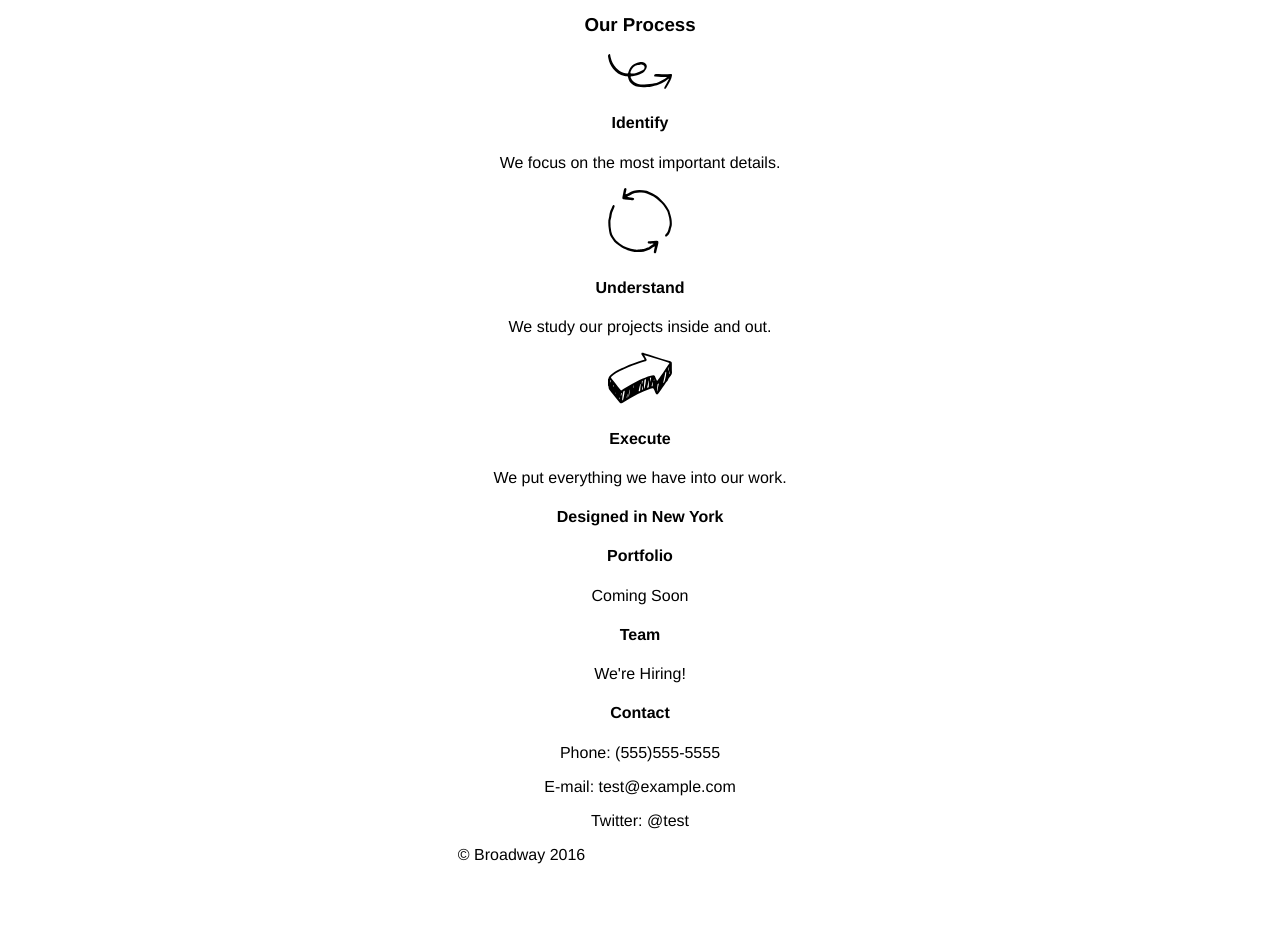
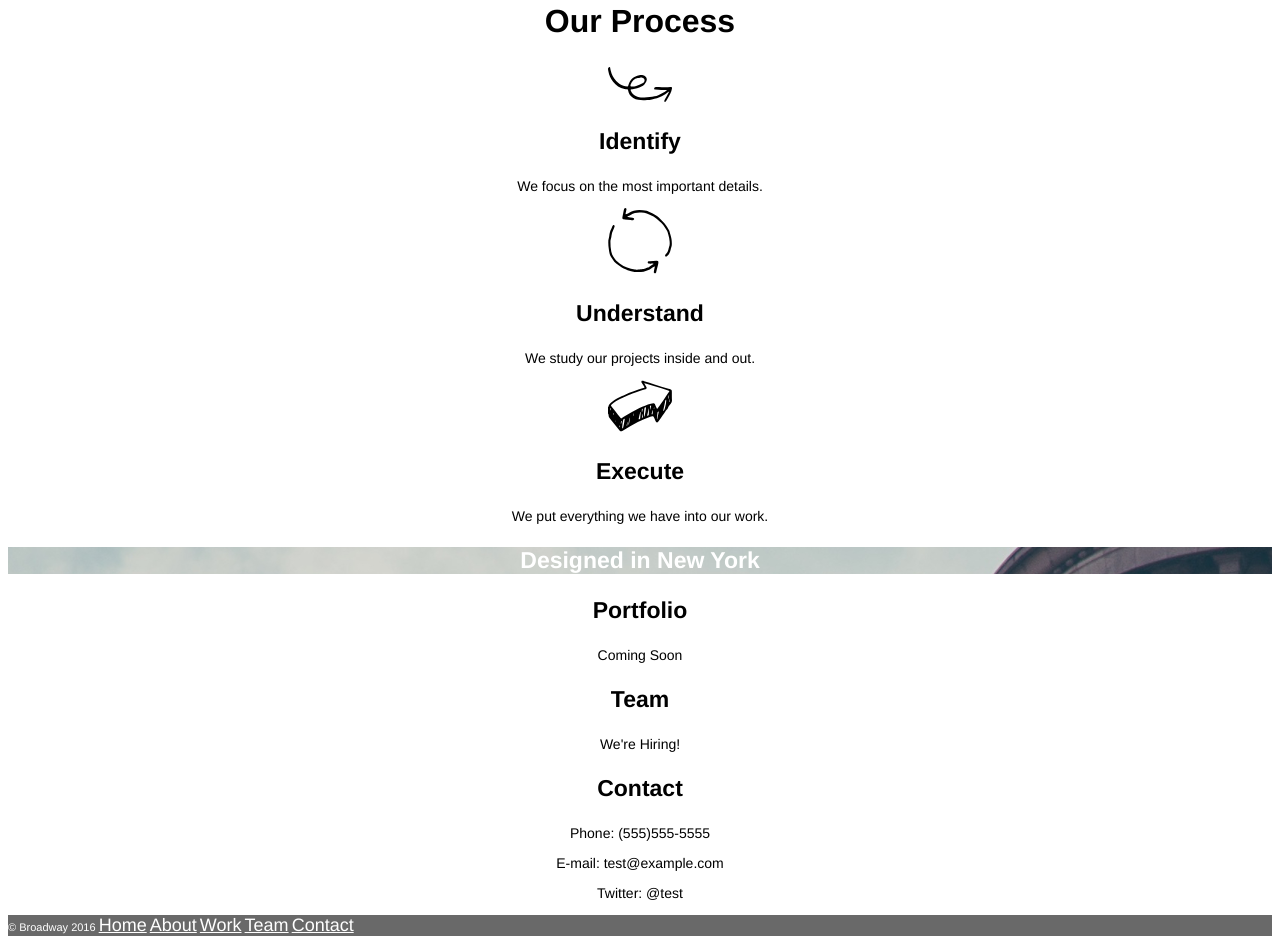
Before and after one commit to mattsouthward/broadway, a plain HTML site: page index.html in a window 1280 px wide. Shown: the part 333-1277 px from the top of the page. Before the commit the page ends 1205 px from the top, so only its background shows below. Drawn offline with Linux system fonts and the light colour scheme.

Commit message:
Final product with styling

```diff
--- a/index.html
+++ b/index.html
@@ -24,40 +24,42 @@
 
   <!-- Main content -->
   <div id="process">
-    <h3>Our Process</h3>
+    <h2>Our Process</h2>
     <p><img src="./resources/images/identify.svg"></p>
-    <h4>Identify</h4>
+    <h3>Identify</h3>
     <p>We focus on the most important details.</p>
 
     <p><img src="./resources/images/understand.svg"></p>
-    <h4>Understand</h4>
+    <h3>Understand</h3>
     <p>We study our projects inside and out.</p>
 
     <p><img src="./resources/images/execute.svg"></p>
-    <h4>Execute</h4>
+    <h3>Execute</h3>
     <p>We put everything we have into our work.</p>
   </div>
-  <h4>Designed in New York</h4>
+  <div id="about">
+    <h3 id="about-header">Designed in New York</h3>
     <div id="work">
-    <h4>Portfolio</h4>
+      <h3>Portfolio</h3>
       <p>Coming Soon</p>
     </div>
     <div id="team">
-    <h4>Team</h4>
+      <h3>Team</h3>
       <p>We're Hiring!</p>
     </div>
     <div id="contact">
-    <h4>Contact</h4>
+      <h3>Contact</h3>
       <p>Phone: (555)555-5555</p>
       <p>E-mail: test@example.com</p>
       <p>Twitter: @test</p>
+    </div>
   </div>
 
   <!-- Footer content, copyright and bottom nav -->
   <div id="footer">
     <span id="copyright">&copy Broadway 2016</span>
     <a href="#home">Home</a>
-    <a href="#about">About</a>
+    <a href="#process">About</a>
     <a href="#work">Work</a>
     <a href="#team">Team</a>
     <a href="#contact">Contact</a>
--- a/resources/css/style.css
+++ b/resources/css/style.css
@@ -2,14 +2,36 @@ body {
   text-align: center;
   font-family: Helvetica;
 }
-h1 {
-  font-size: 70px;
+h1, h2, h3 {
   font-weight: bold;
+}
+a {
+  font-size: 18px;
+  color: white;
+}
+p {
+  font-size: 14px;
 }
 #home {
   color: white;
   background-image: url("../images/the-flatiron-building.png");
 }
-a {
+#home h1 {
+  font-size: 70px;
+}
+#process h2 {
+  font-size: 32px;
+}
+#process h3, #about h3 {
+  font-size: 23px;
+}
+#about-header {
+  background-image: url("../images/the-flatiron-building.png");
   color: white;
 }
+#footer {
+  background-color: dimgray;
+  color: white;
+  font-size: 11px;
+  text-align: left;
+}
```
Lines whose indentation alone changed are shown as unchanged.
